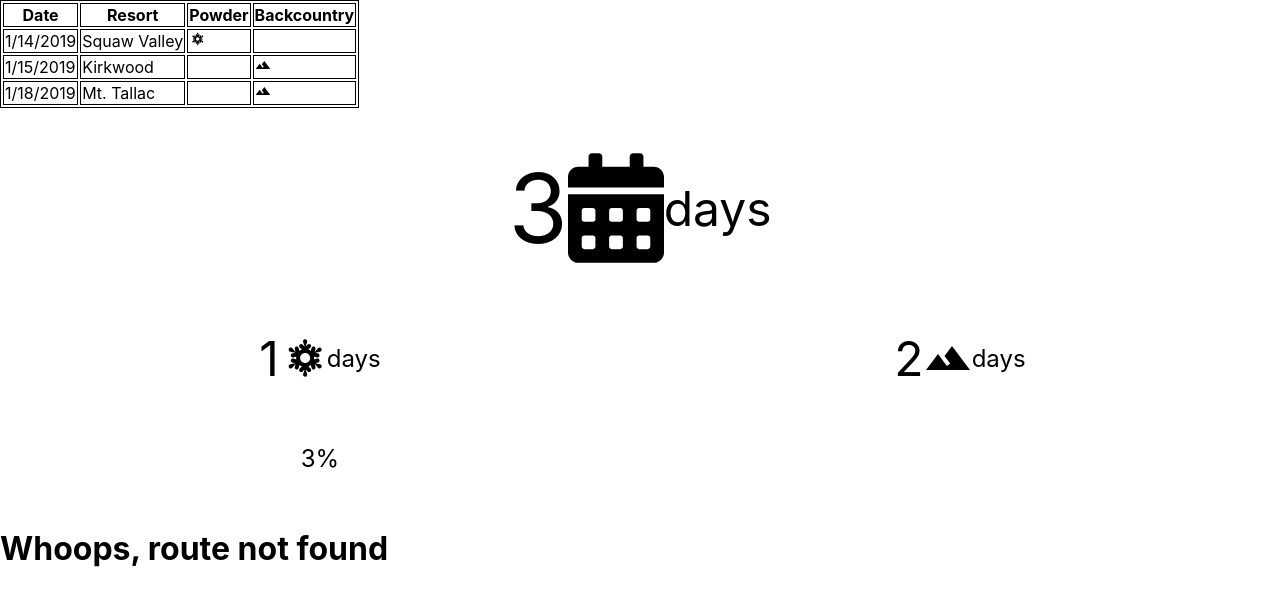
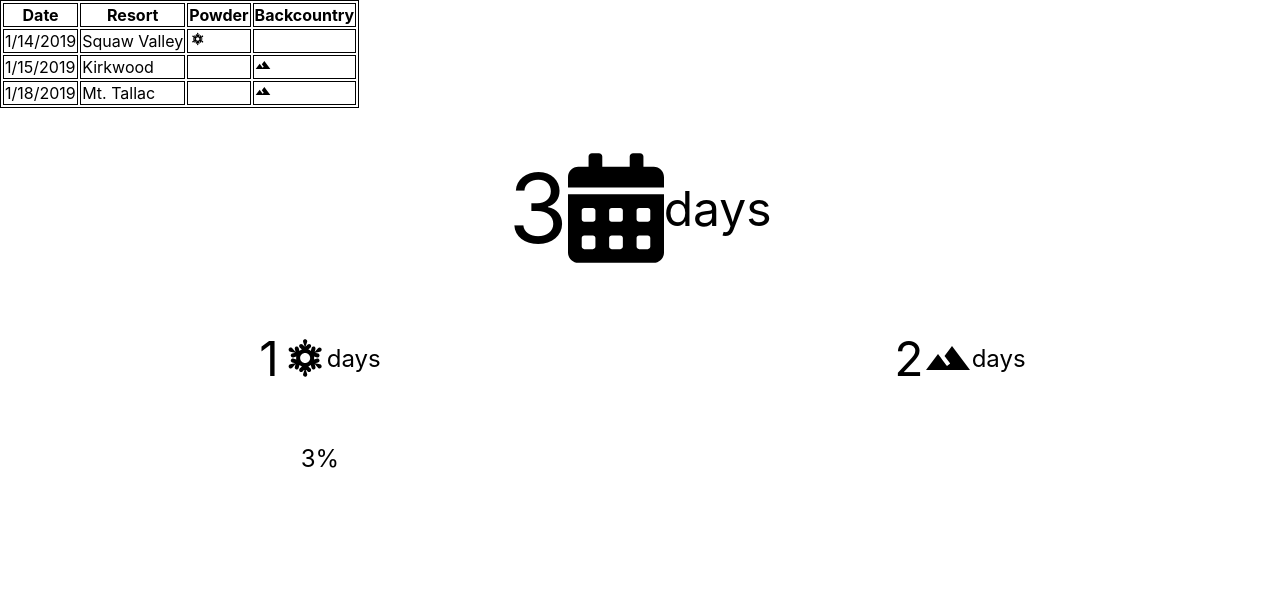
Before and after one commit to IamSaloni/skiDay, a React (Create React App) app: page / in a window 1280 px wide. Before the commit this address had no page. Shown: the top 606 px of the page. Built offline with nearby package versions, Linux system fonts and the light colour scheme.

Commit message:
added 404 error

```diff
--- a/src/index.js
+++ b/src/index.js
@@ -5,7 +5,7 @@
 // import SkiDayCount from './Components/SkiDayCount'
 import * as serviceWorker from './serviceWorker';
 // import SkiDayList from './Components/SkiDayList'
-import { BrowserRouter as Router, Route, Link} from 'react-router-dom'
+import { BrowserRouter as Router, Route, Link, Switch} from 'react-router-dom'
 import Error404 from './Components/Error404'
 import StudentList from './Components/StudentList';
 import Houses from './Components/Houses';
@@ -40,10 +40,13 @@
 
    <Router>
        <div>
+       <Switch>
             <Route path="/" exact  component={App} />
             <Route path="/student"  component={StudentList} />
             <Route path="/houses"  component={Houses} />
-            <Route path="*" exact component={Error404} />
+
+            <Route component={Error404} />
+            </Switch>
         </div>
    </Router>,
 
```
